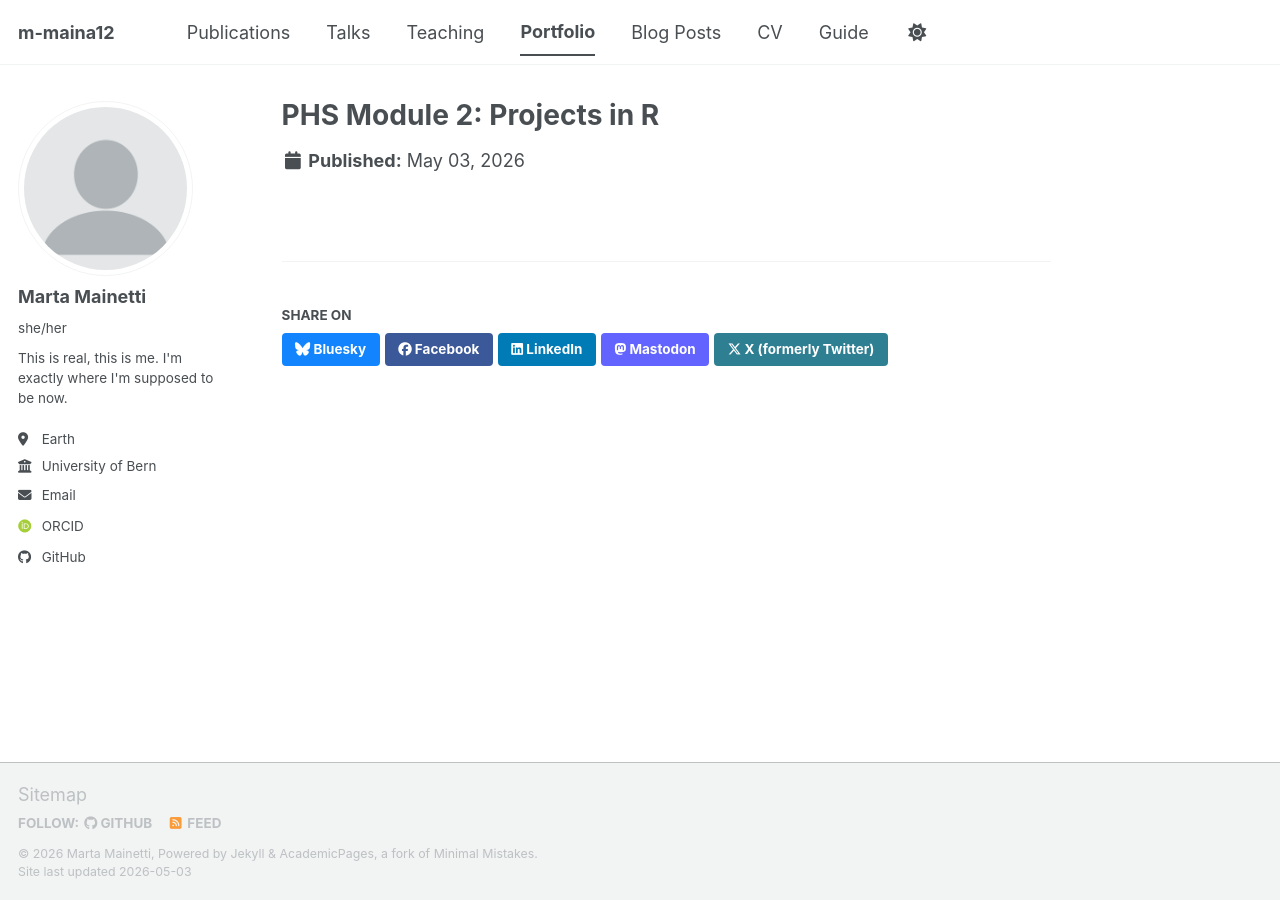
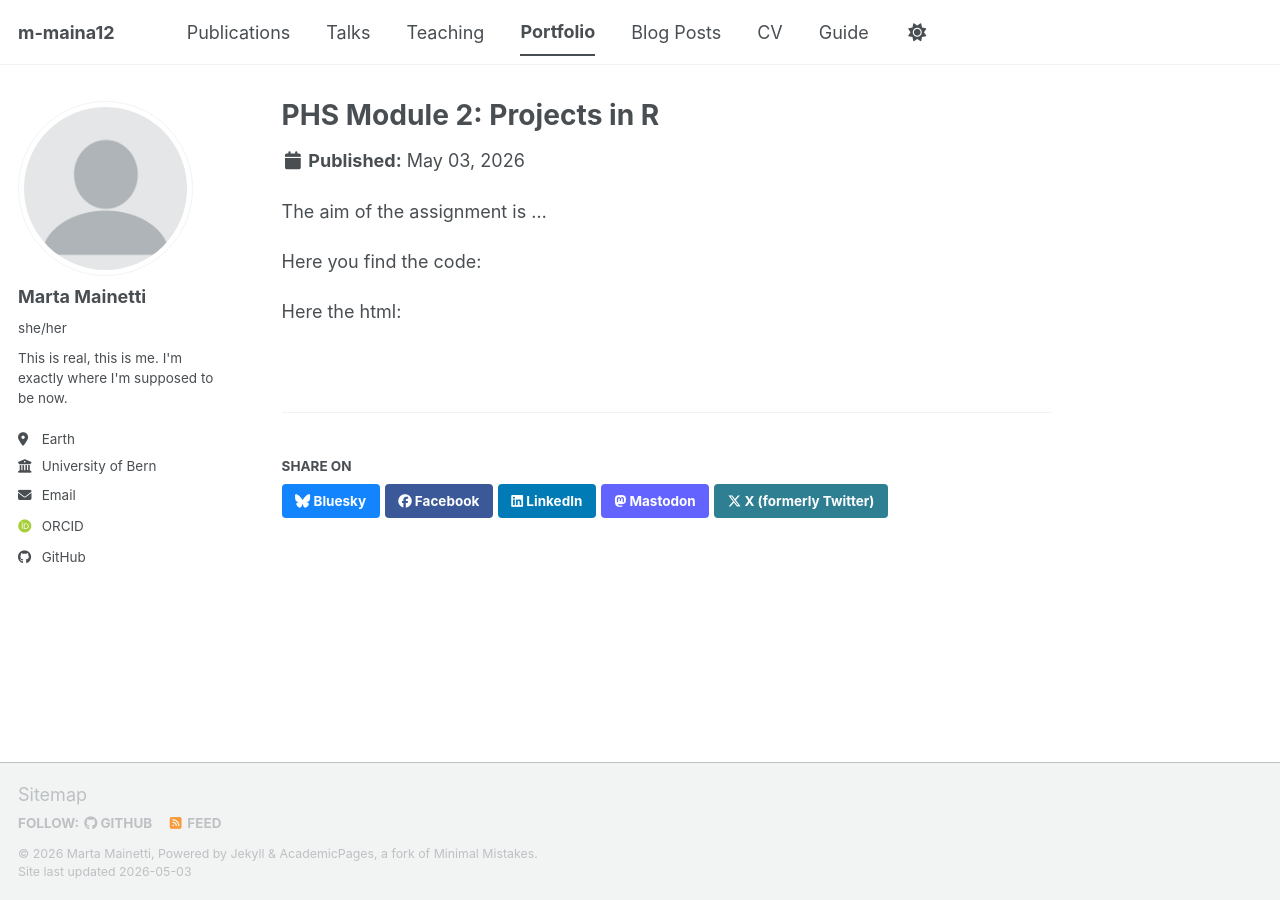
Before and after one commit to m-maina12/m-maina12.github.io, a Jekyll site: the page built from _portfolio/portofolio-projects-in-r.md, in a window 1280 px wide. Built offline with Jekyll 4.4.1, drawn with Linux system fonts in a browser that asks for light colours; some web fonts are replaced; a script bundle is joined from its source files by our own code; library files that are not in the unit come from our copies.

Commit message:
Update portofolio-projects-in-r.md

```diff
--- a/_portfolio/portofolio-projects-in-r.md
+++ b/_portfolio/portofolio-projects-in-r.md
@@ -1,6 +1,12 @@
 ---
 title: "PHS Module 2: Projects in R"
-excerpt: "Assignement title>"
+excerpt: "Assignment title"
 permalink: /portfolio/projects-in-R/
 collection: portfolio
 ---
+
+The aim of the assignment is ...
+
+Here you find the code:
+
+Here the html:
```
